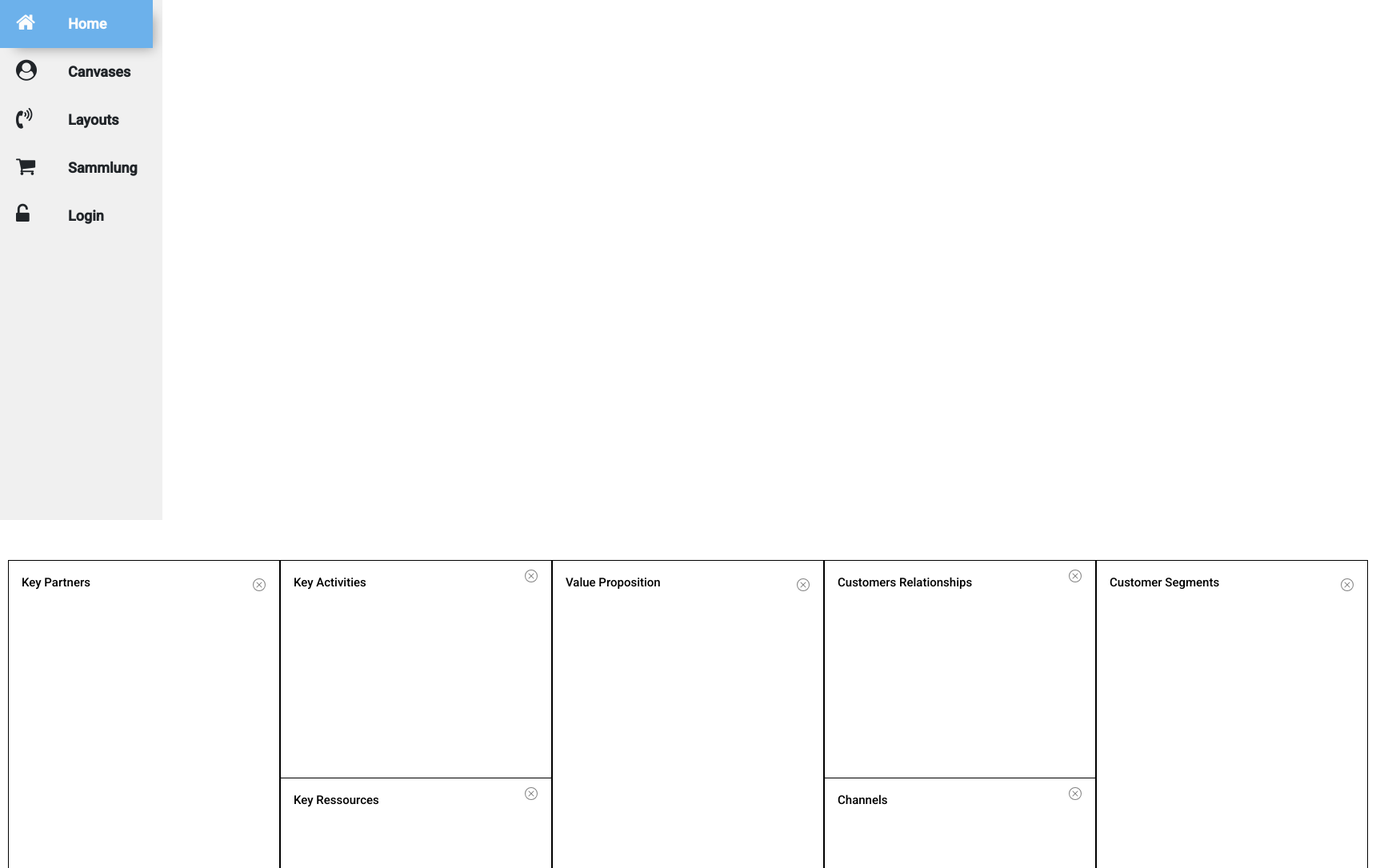
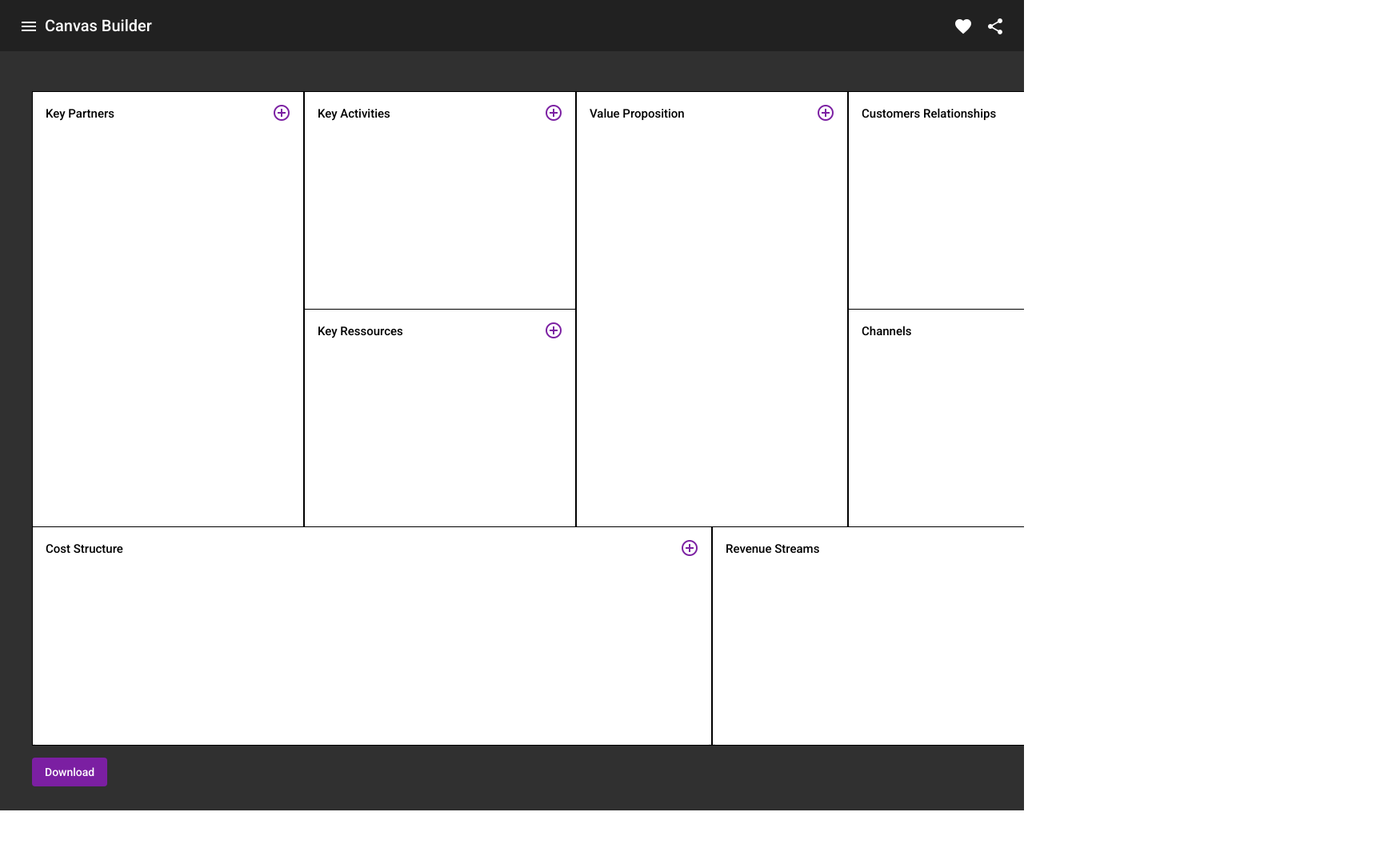
Before and after one commit to tkrause4/CanvasBuilder, an Angular app: page / in a window 1280 px wide. Shown: the top 1085 px of the page at 80% size, 1720 px wide, since content can reach past the window. After the commit the page ends 1013 px from the top, so only its background shows below. Built offline with nearby package versions, Linux system fonts and the light colour scheme.

Commit message:
switch to material

```diff
--- a/src/app/app.component.html
+++ b/src/app/app.component.html
@@ -1,19 +1,26 @@
+<div>
+  <mat-toolbar>
+    <button mat-icon-button class="example-icon" (click)="drawer.toggle()">
+    <mat-icon>menu</mat-icon>
+  </button>
+  <span>Canvas Builder</span>
+  <span class="example-spacer"></span>
+  <button mat-icon-button class="example-icon favorite-icon">
+    <mat-icon>favorite</mat-icon>
+  </button>
+  <button mat-icon-button class="example-icon">
+    <mat-icon>share</mat-icon>
+  </button>
+  </mat-toolbar>
+
+  <mat-drawer-container autosize>
+    <mat-drawer #drawer mode="over">
+      Menu Content
+    </mat-drawer>
+
+    <div>
       <div class="row">
-  <div class="menu-box">
-    <div class="side-menu-list">
-      <ul class="menu-items">
-        <li (click)="goTo('Home')" [ngClass]="{'onActive':selectedMenu == 'Home'}"><i class="fa fa-home"></i>Home</li>
-        <li (click)="goTo('Profile')" [ngClass]="{'onActive':selectedMenu == 'Profile'}"><i class="fa fa-user-circle"></i>Canvases</li>
-        <li (click)="goTo('Contact')" [ngClass]="{'onActive':selectedMenu == 'Contact'}"><i class="fa fa-volume-control-phone"></i>Layouts</li>
-        <li (click)="goTo('Products')" [ngClass]="{'onActive':selectedMenu == 'Products'}"><i class="fa fa-shopping-cart"></i>Sammlung</li>
-        <li (click)="goTo('Login')" [ngClass]="{'onActive':selectedMenu == 'Login'}"><i class="fa fa-unlock-alt mr-2"></i>Login</li>
-      </ul>
-    </div>
-  </div>
-
-  <div class="side-menu-content">
-    <div class="tabs" *ngIf="selectedMenu == 'Home'">
-
+        <div>
           <div id="content" class="canvas">
             <mat-grid-list cols="10" rowHeight="10:8" gutterSize="0" guttercolor="black">
               <mat-grid-tile
@@ -24,41 +31,18 @@
                 <mat-card class="card-elements">
                   <mat-card-title class="card-elements-title">
                     {{tile.text}}
-                <svg id="x-icon" xmlns="http://www.w3.org/2000/svg" width="16" height="16" fill="currentColor" class="bi bi-x-circle" viewBox="0 0 16 16" (click)="typeNote(i)">
-                  <path d="M8 15A7 7 0 1 1 8 1a7 7 0 0 1 0 14zm0 1A8 8 0 1 0 8 0a8 8 0 0 0 0 16z"/>
-                  <path d="M4.646 4.646a.5.5 0 0 1 .708 0L8 7.293l2.646-2.647a.5.5 0 0 1 .708.708L8.707 8l2.647 2.646a.5.5 0 0 1-.708.708L8 8.707l-2.646 2.647a.5.5 0 0 1-.708-.708L7.293 8 4.646 5.354a.5.5 0 0 1 0-.708z"/>
-                </svg>
+                    <button mat-icon-button id="add-icon" color="primary"(click)="typeNote(i)" >
+                      <mat-icon>add_circle_outline</mat-icon>
+                    </button>
                   </mat-card-title>
                   <mat-card-content class="card-elements-notes"></mat-card-content>
                 </mat-card>
               </mat-grid-tile>
             </mat-grid-list>
-
           </div>
-      <button type="button" class="btn btn-primary btn-floating" (click)="makepdf()">
-        <i class="fa fa-download"></i>
-      </button>
-      <button (click)="typeNote(0)" type="button" class="btn btn-success">Create note</button>
-    </div>
-
-    <div class="tabs" *ngIf="selectedMenu == 'Profile'">
-      This is Canvases
-    </div>
-
-    <div class="tabs" *ngIf="selectedMenu == 'Contact'">
-      This is Layouts
-    </div>
-
-    <div class="tabs" *ngIf="selectedMenu == 'Products'">
-      This is Sammlung
-    </div>
-
-    <div class="tabs" *ngIf="selectedMenu == 'Login'">
-      This is Login
+          <button mat-flat-button id="dl-button" color="primary" (click)="makepdf()">Download</button>
         </div>
       </div>
-</div>
-
 
       <div class="test-container">
         <div class="container3">
@@ -75,3 +59,6 @@
           </form>
         </div>
       </div>
+    </div>
+  </mat-drawer-container>
+</div>
--- a/src/app/app.component.scss
+++ b/src/app/app.component.scss
@@ -1,5 +1,9 @@
 mat-grid-tile {
   border: solid 1px #000;
+}
+
+mat-drawer-container {
+  height: 100%;
 }
 
 .side-menu-content {
@@ -7,11 +11,16 @@ mat-grid-tile {
 }
 
 .canvas {
-  margin-left: 10px;
+  margin-left: 40px;
   margin-right: 10px;
   margin-top: 50px;
+  margin-right: 100px;
   width: 1700px;
   display: inline-block;
+}
+
+.row {
+  margin-bottom: 30px;
 }
 
 .card-elements {
@@ -82,19 +91,6 @@ mat-grid-tile {
   width: 35px;
 }
 
-/*
-.tabs {
-  font-size: 22px;
-  font-weight: 600;
-  text-transform: capitalize;
-  margin-top: 50px;
-}
-*/
-
-.row {
-  display: flex;
-}
-
 .background{
   background: #c68c53a8;
   font-family: 'Architects Daughter';
@@ -144,8 +140,27 @@ svg {
   top: 4%;
 }
 
+#add-icon {
+  position: absolute;
+  right: 7px;
+  top: 5px;
+}
+
+#dl-button {
+margin-left: 40px;
+margin-top: 10px;
+}
+
+mat-flat-button {
+  width: 50px;
+}
+
 #x-icon {
   position: absolute;
   right: 5%;
   top: 4%;
 }
+
+.example-spacer {
+  flex: 1 1 auto;
+}
--- a/src/app/app.module.ts
+++ b/src/app/app.module.ts
@@ -14,6 +14,8 @@ import { MatSidenavModule } from '@angular/material/sidenav';
 import { MatListModule } from '@angular/material/list';
 import { MatGridListModule } from '@angular/material/grid-list';
 import { MatCardModule } from '@angular/material/card';
+import { MatFormFieldModule } from '@angular/material/form-field';
+import { MatSelectModule } from '@angular/material/select';
 
 
 @NgModule({
@@ -33,7 +35,9 @@ import { MatCardModule } from '@angular/material/card';
     FormsModule,
     MatGridListModule,
     MatCardModule,
-    DragDropModule
+    DragDropModule,
+    MatFormFieldModule,
+    MatSelectModule
   ],
   providers: [],
   bootstrap: [AppComponent]
```
Lines whose indentation alone changed are shown as unchanged.
